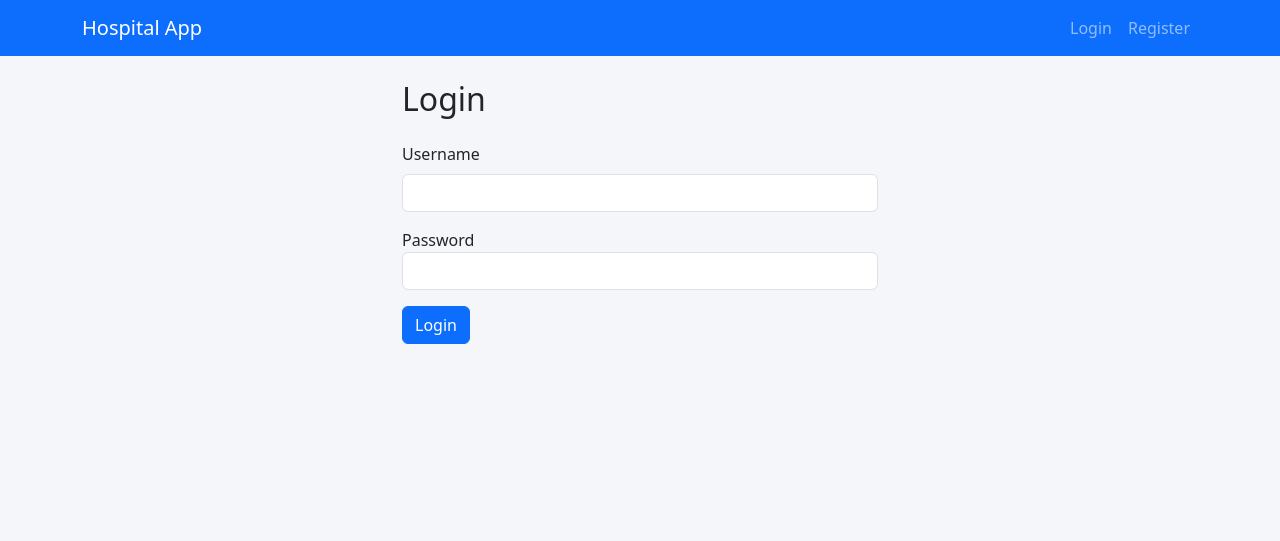
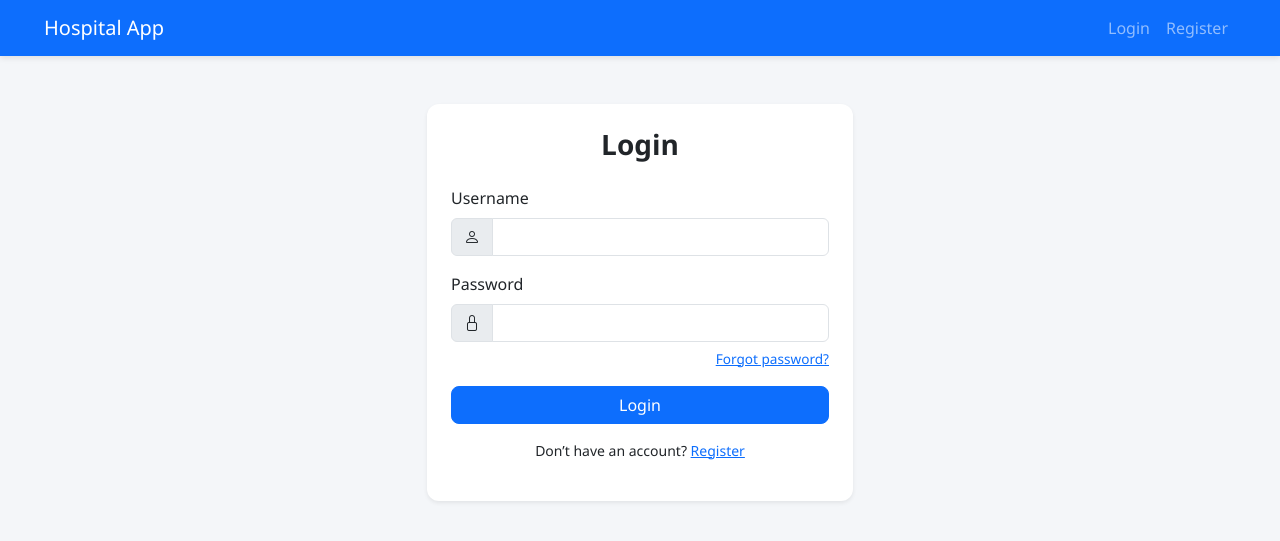
Before and after one commit to michaelouma/NCD-Booking-Appointment, a Flask app: page /login in a window 1280 px wide. Shown: the top 541 px of the page. Run offline with Flask 3, Linux system fonts and the light colour scheme.

Commit message:
improving UI and UX

```diff
--- a/static/css/style.css
+++ b/static/css/style.css
@@ -1,9 +1,84 @@
+/* ---------- GLOBAL STYLES ---------- */
 body {
     background-color: #f4f6f9;
+    font-family: "Segoe UI", Tahoma, Geneva, Verdana, sans-serif;
+    color: #333;
 }
+
+/* Smooth animations */
+* {
+    transition: 0.2s ease-in-out;
+}
+
+/* ---------- NAVBAR ---------- */
 .navbar {
     margin-bottom: 20px;
+    box-shadow: 0 2px 6px rgba(0,0,0,0.1);
 }
-.table th, .table td {
+
+/* Links hover */
+.navbar .nav-link:hover {
+    color: #fff !important;
+    opacity: 0.85;
+}
+
+/* ---------- AUTH CARDS (Login, Register) ---------- */
+.card {
+    border: none;
+    border-radius: 12px;
+    background: #ffffff;
+}
+
+.card h3 {
+    font-weight: 600;
+}
+
+/* Input groups */
+.input-group-text {
+    background: #e9ecef;
+}
+
+.form-control:focus {
+    border-color: #0d6efd;
+    box-shadow: 0 0 4px rgba(13, 110, 253, 0.3);
+}
+
+/* Forgot password link */
+a.small {
+    font-size: 0.85rem;
+}
+
+/* ---------- BUTTONS ---------- */
+.btn-primary {
+    border-radius: 8px;
+    font-weight: 500;
+}
+
+.btn-primary:hover {
+    opacity: 0.9;
+}
+
+/* ---------- TABLES ---------- */
+.table th,
+.table td {
     vertical-align: middle;
 }
+
+.table tr:hover {
+    background-color: #f1f1f7;
+}
+
+/* ---------- FLASH MESSAGES ---------- */
+.alert {
+    border-radius: 8px;
+}
+
+/* ---------- FORMS ---------- */
+label {
+    font-weight: 500;
+}
+
+/* ---------- PAGE CONTAINERS ---------- */
+.container {
+    max-width: 95%;
+}
--- a/templates/base.html
+++ b/templates/base.html
@@ -3,35 +3,49 @@
 <head>
     <meta charset="UTF-8">
     <title>Hospital App</title>
+
+    <!-- Bootstrap CSS -->
     <link href="https://cdn.jsdelivr.net/npm/bootstrap@5.3.0/dist/css/bootstrap.min.css" rel="stylesheet">
+
+    <!-- Bootstrap Icons -->
+    <link href="https://cdn.jsdelivr.net/npm/bootstrap-icons@1.11.1/font/bootstrap-icons.css" rel="stylesheet">
+
+    <!-- Custom CSS -->
     <link rel="stylesheet" href="{{ url_for('static', filename='css/style.css') }}">
 </head>
+
 <body>
 
 <nav class="navbar navbar-expand-lg navbar-dark bg-primary">
     <div class="container">
         <a class="navbar-brand" href="{{ url_for('main.home') }}">Hospital App</a>
+
         <button class="navbar-toggler" type="button" data-bs-toggle="collapse" data-bs-target="#navbarNav">
             <span class="navbar-toggler-icon"></span>
         </button>
 
         <div class="collapse navbar-collapse" id="navbarNav">
             <ul class="navbar-nav ms-auto">
+
                 {% if current_user.is_authenticated %}
                     <li class="nav-item">
                         <a class="nav-link" href="{{ url_for('main.patients') }}">Patients</a>
                     </li>
+
                     <li class="nav-item">
                         <a class="nav-link" href="{{ url_for('main.logout') }}">Logout</a>
                     </li>
+
                 {% else %}
                     <li class="nav-item">
                         <a class="nav-link" href="{{ url_for('main.login') }}">Login</a>
                     </li>
+
                     <li class="nav-item">
                         <a class="nav-link" href="{{ url_for('main.register') }}">Register</a>
                     </li>
                 {% endif %}
+
             </ul>
         </div>
     </div>
@@ -39,6 +53,7 @@
 
 <div class="container mt-4">
 
+    <!-- Flash Messages -->
     {% with messages = get_flashed_messages() %}
         {% if messages %}
             {% for msg in messages %}
@@ -47,12 +62,13 @@
         {% endif %}
     {% endwith %}
 
-    <!-- THIS was missing -->
+    <!-- DYNAMIC PAGE CONTENT -->
     {% block content %}
     {% endblock %}
 
 </div>
 
+<!-- Bootstrap JS -->
 <script src="https://cdn.jsdelivr.net/npm/bootstrap@5.3.0/dist/js/bootstrap.bundle.min.js"></script>
 
 </body>
--- a/templates/login.html
+++ b/templates/login.html
@@ -1,10 +1,12 @@
 {% extends 'base.html' %}
 
 {% block content %}
-<div class="container mt-4" style="max-width: 500px;">
-    <h2 class="mb-4">Login</h2>
+<div class="container mt-5" style="max-width: 450px;">
 
-    <!-- Show flashed messages -->
+    <div class="card shadow-sm p-4">
+        <h3 class="text-center mb-4">Login</h3>
+
+        <!-- Flash Messages -->
         {% with messages = get_flashed_messages() %}
             {% if messages %}
                 {% for msg in messages %}
@@ -14,17 +16,46 @@
         {% endwith %}
 
         <form method="POST">
+
+            <!-- Username Field -->
             <div class="mb-3">
-            <label for="username" class="form-label">Username</label>
-            <input type="text" class="form-control" id="username" name="username" required>
+                <label class="form-label">Username</label>
+                <div class="input-group">
+                    <span class="input-group-text">
+                        <i class="bi bi-person"></i>
+                    </span>
+                    <input type="text" class="form-control" name="username" required>
+                </div>
             </div>
 
+            <!-- Password Field -->
             <div class="mb-3">
-            <label>Password</label>
+                <label class="form-label">Password</label>
+                <div class="input-group">
+                    <span class="input-group-text">
+                        <i class="bi bi-lock"></i>
+                    </span>
                     <input type="password" class="form-control" name="password" required>
                 </div>
 
-        <button type="submit" class="btn btn-primary">Login</button>
+                <div class="text-end mt-1">
+                    <a href="#" class="small text-primary">Forgot password?</a>
+                </div>
+            </div>
+
+            <!-- Login Button -->
+            <button type="submit" class="btn btn-primary w-100">Login</button>
+
         </form>
+
+        <!-- Register Link -->
+        <div class="text-center mt-3">
+            <p class="small">
+                Don’t have an account?
+                <a href="{{ url_for('main.register') }}" class="text-primary">Register</a>
+            </p>
+        </div>
+
+    </div>
 </div>
 {% endblock %}
```
Also changed, not shown: templates/patients.html (renamed from templates/patient_list.html). Lines whose indentation alone changed are shown as unchanged.
